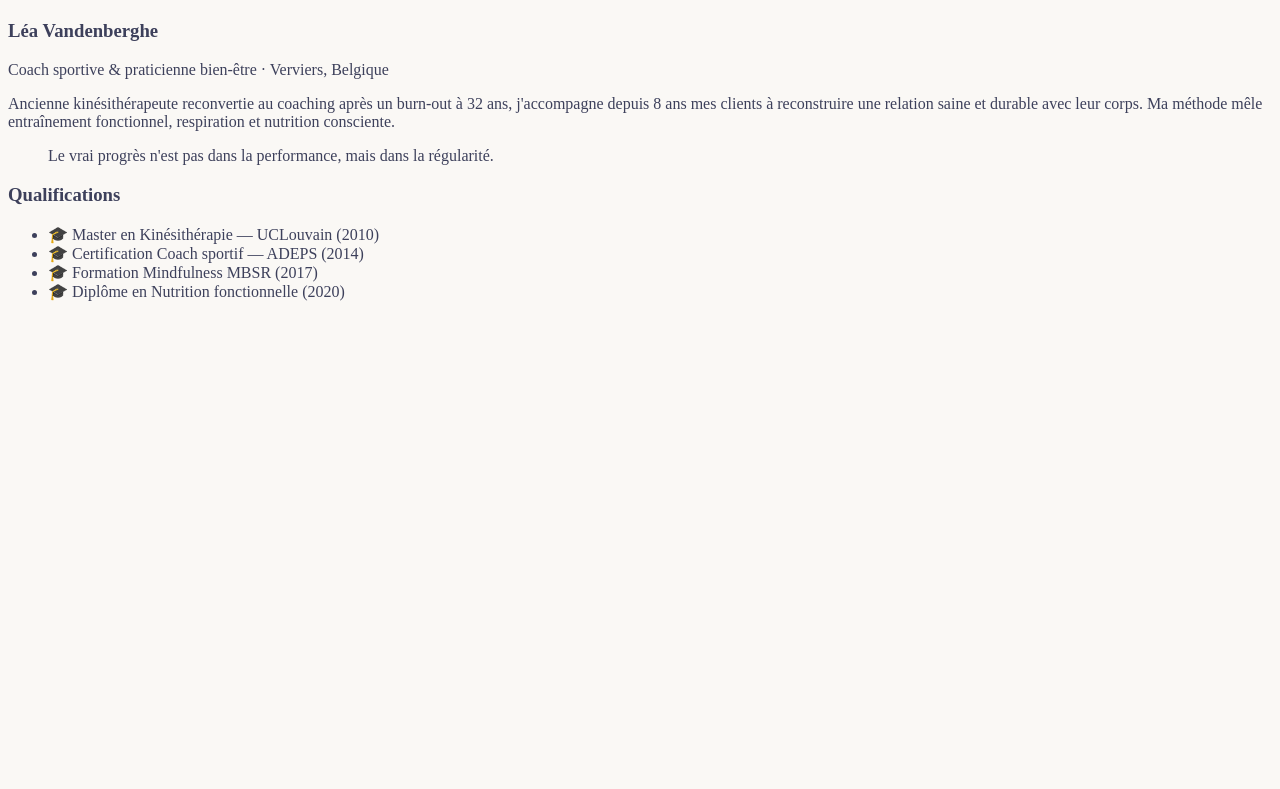
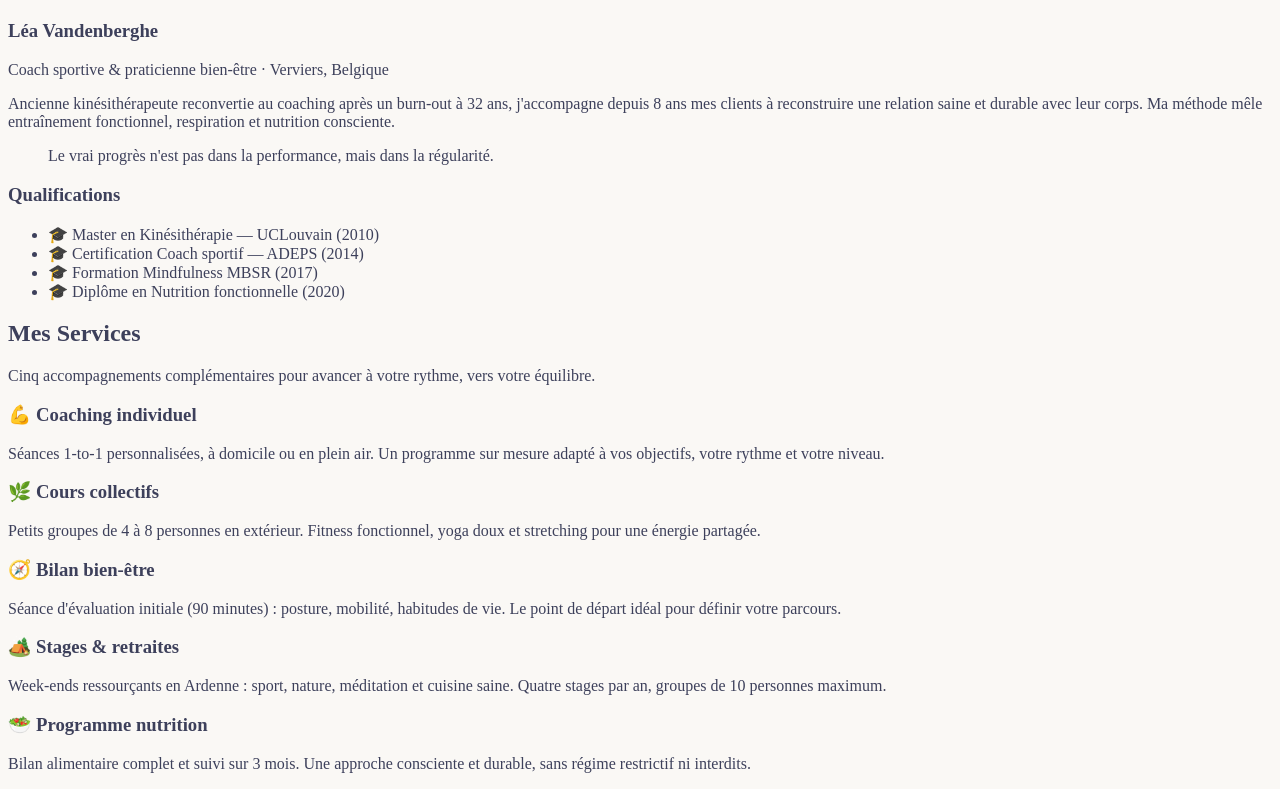
Before and after one commit to adam-arnaud/pulse-balance, a plain HTML site: page index.html in a window 1280 px wide. Shown: the part 877-1666 px from the top of the page. Before the commit the page ends 1194 px from the top, so only its background shows below. Drawn offline with Linux system fonts and the light colour scheme; a script that the page names is missing.

Commit message:
Ajoute la section Services avec 5 cartes (article)

```diff
--- a/index.html
+++ b/index.html
@@ -59,6 +59,52 @@
 
         </section>
 
+        <section id="services">
+            <h2>Mes Services</h2>
+            <p>Cinq accompagnements complémentaires pour avancer à votre rythme, vers votre équilibre.</p>
+
+            <article>
+                <h3>💪 Coaching individuel</h3>
+                <p>
+                    Séances 1-to-1 personnalisées, à domicile ou en plein air.
+                    Un programme sur mesure adapté à vos objectifs, votre rythme et votre niveau.
+                </p>
+            </article>
+
+            <article>
+                <h3>🌿 Cours collectifs</h3>
+                <p>
+                    Petits groupes de 4 à 8 personnes en extérieur. Fitness fonctionnel,
+                    yoga doux et stretching pour une énergie partagée.
+                </p>
+            </article>
+
+            <article>
+                <h3>🧭 Bilan bien-être</h3>
+                <p>
+                    Séance d'évaluation initiale (90 minutes) : posture, mobilité, habitudes
+                    de vie. Le point de départ idéal pour définir votre parcours.
+                </p>
+            </article>
+
+            <article>
+                <h3>🏕️ Stages & retraites</h3>
+                <p>
+                    Week-ends ressourçants en Ardenne : sport, nature, méditation et
+                    cuisine saine. Quatre stages par an, groupes de 10 personnes maximum.
+                </p>
+            </article>
+
+            <article>
+                <h3>🥗 Programme nutrition</h3>
+                <p>
+                    Bilan alimentaire complet et suivi sur 3 mois. Une approche consciente
+                    et durable, sans régime restrictif ni interdits.
+                </p>
+            </article>
+        </section>
+
+
     </main>
 
     <!-- ========== PIED DE PAGE (footer) ========== -->
```
